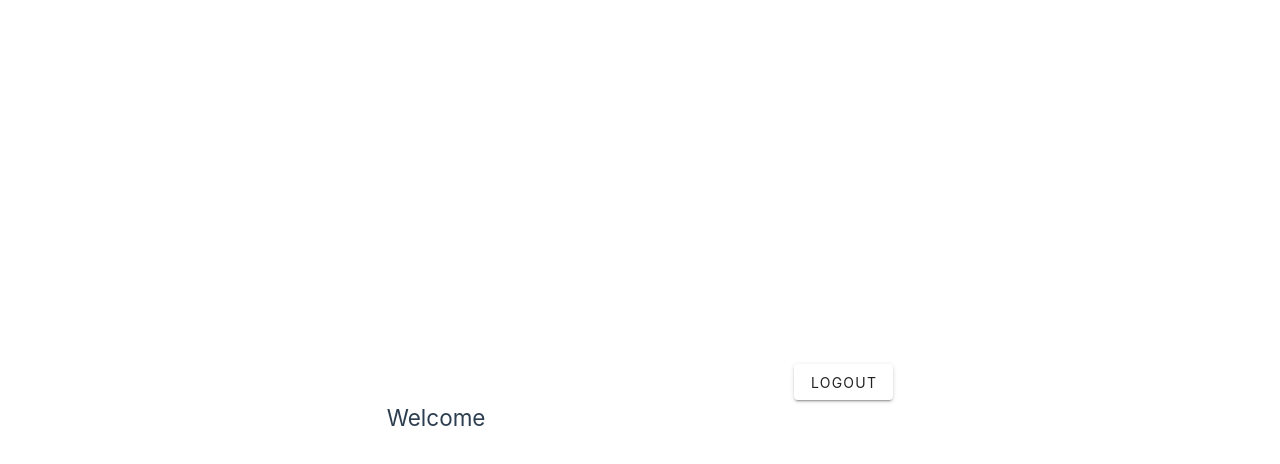
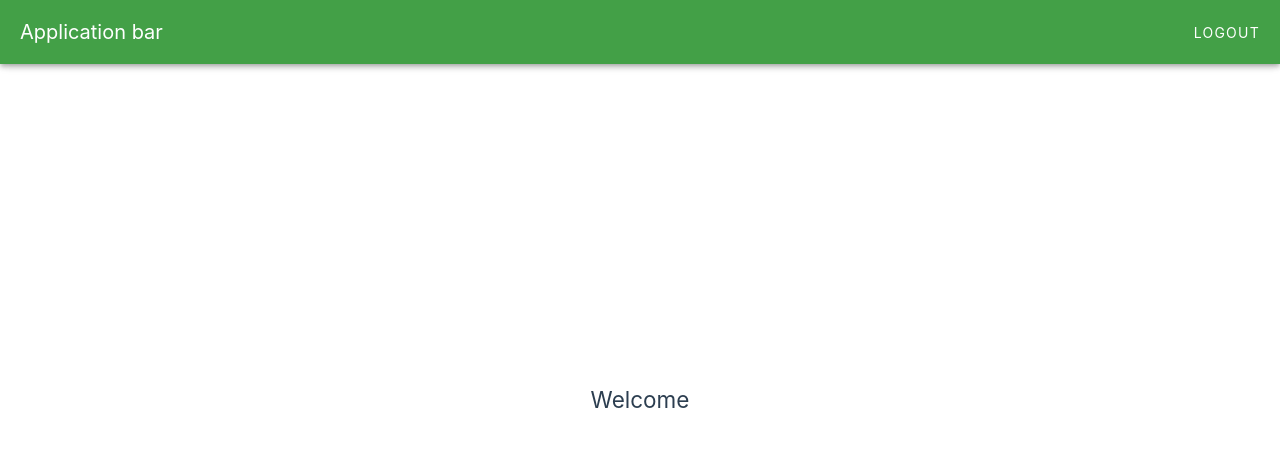
Before and after one commit to tommyal47/booking-template, a Vue app: page / in a window 1280 px wide. Shown: the top 464 px of the page. Built offline with nearby package versions, Linux system fonts and the light colour scheme; sample sign-in values are in the browser's storage.

Commit message:
add nav bar

```diff
--- a/src/App.vue
+++ b/src/App.vue
@@ -1,18 +1,20 @@
 <script setup>
 import { ref } from 'vue';
 import { RouterView } from 'vue-router'
+import MainLayout from './layouts/MainLayout.vue';
 
 const loggedIn = ref(localStorage.getItem('auth'));
 
-const handleLogout = () => {
-  localStorage.clear();
-  window.location.href = '/login';
-}
+// const handleLogout = () => {
+//   localStorage.clear();
+//   window.location.href = '/login';
+// }
 
 </script>
 
 <template>
-  <v-btn class="log-btn" v-if="loggedIn" @click="handleLogout">logout</v-btn>
+  <MainLayout v-if="loggedIn" />
+  <!-- <v-btn class="log-btn" v-if="loggedIn" @click="handleLogout">logout</v-btn> -->
   <RouterView />
 </template>
 
--- /dev/null
+++ b/src/layouts/MainLayout.vue
@@ -0,0 +1,15 @@
+<template>
+    <v-layout class="rounded rounded-md">
+        <v-app-bar color="green-darken-1" title="Application bar">
+            <v-btn class="log-btn" @click="handleLogout">logout</v-btn>
+        </v-app-bar>
+    </v-layout>
+</template>
+
+<script setup>
+const handleLogout = () => {
+    localStorage.clear();
+    window.location.href = '/login';
+}
+
+</script>
```
